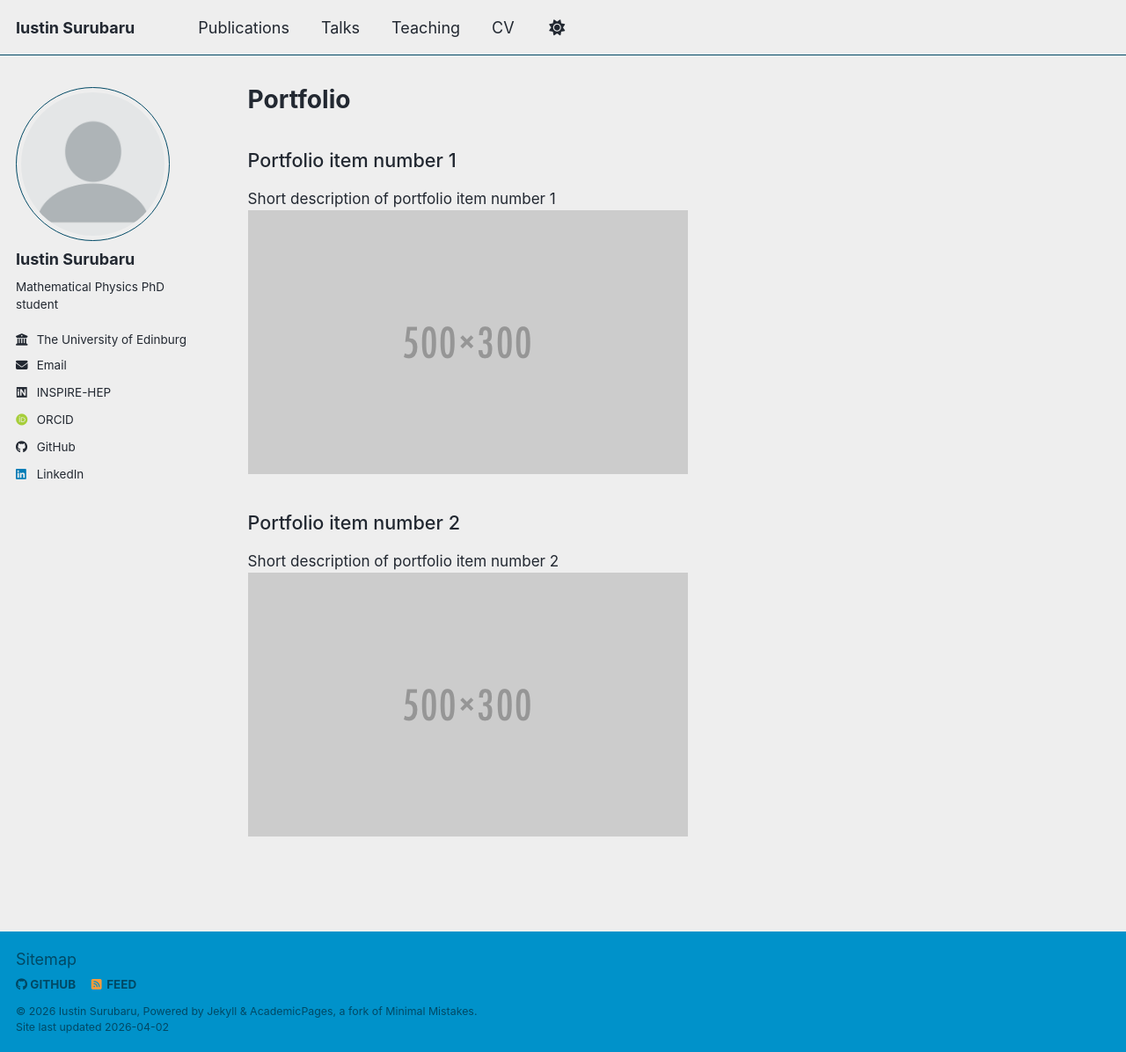
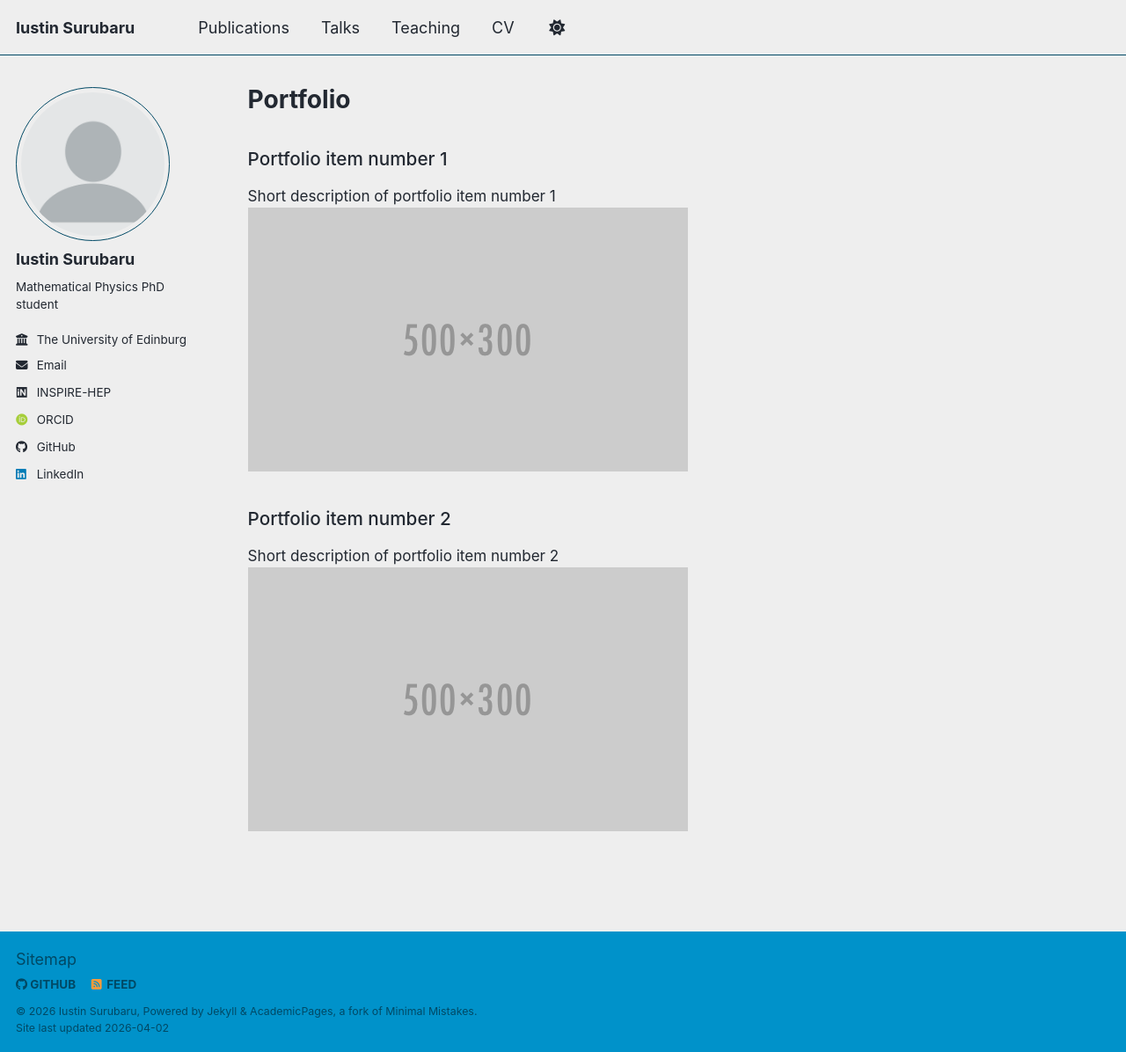
Before and after one commit to IustinS2/IustinS2.github.io, a Jekyll site: the page built from _pages/portfolio.html, in a window 1280 px wide and 1196 px high. Shown: the whole window at 88% size. Built offline with Jekyll 4.4.1, drawn with Linux system fonts in a browser that asks for light colours; some web fonts are replaced; a script bundle is joined from its source files by our own code; library files that are not in the unit come from our copies.

Commit message:
Update main.scss

```diff
--- a/assets/css/main.scss
+++ b/assets/css/main.scss
@@ -66,11 +66,11 @@
 }
 
 .archive__item {
-  margin-bottom: 0.6em;
+  margin-bottom: 0.9em;
 }
 
 .archive__item-title {
-  font-size: 1.2rem !important;
+  font-size: 1.15rem !important;
   font-weight: 500;
   margin-bottom: 0.3em;
 }
@@ -78,10 +78,3 @@
   font-size: 0.95rem;
   margin-bottom: 0.4em;
 }
-.archive__item {
-  margin-bottom: 0.9em;
-}
-.archive__item-title {
-  font-size: 1.15rem;
-  font-weight: 500;
-}
```
